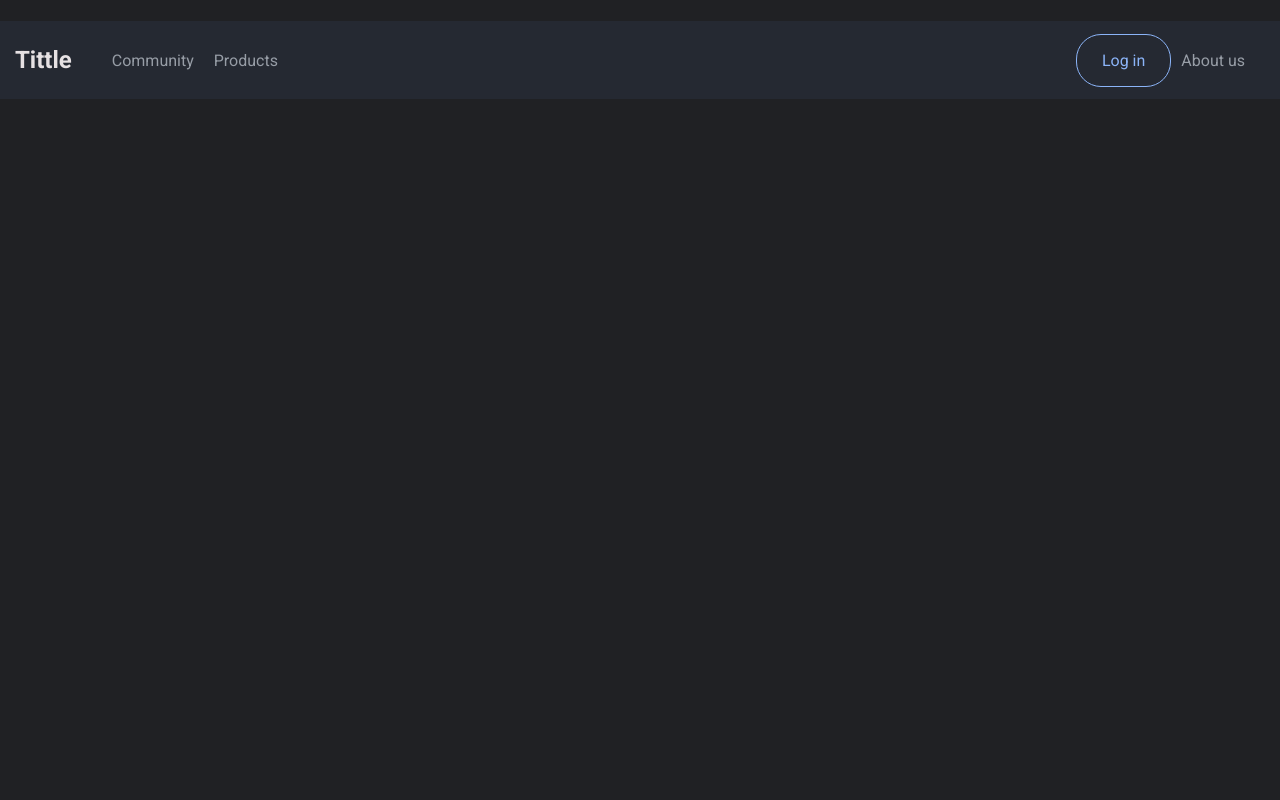
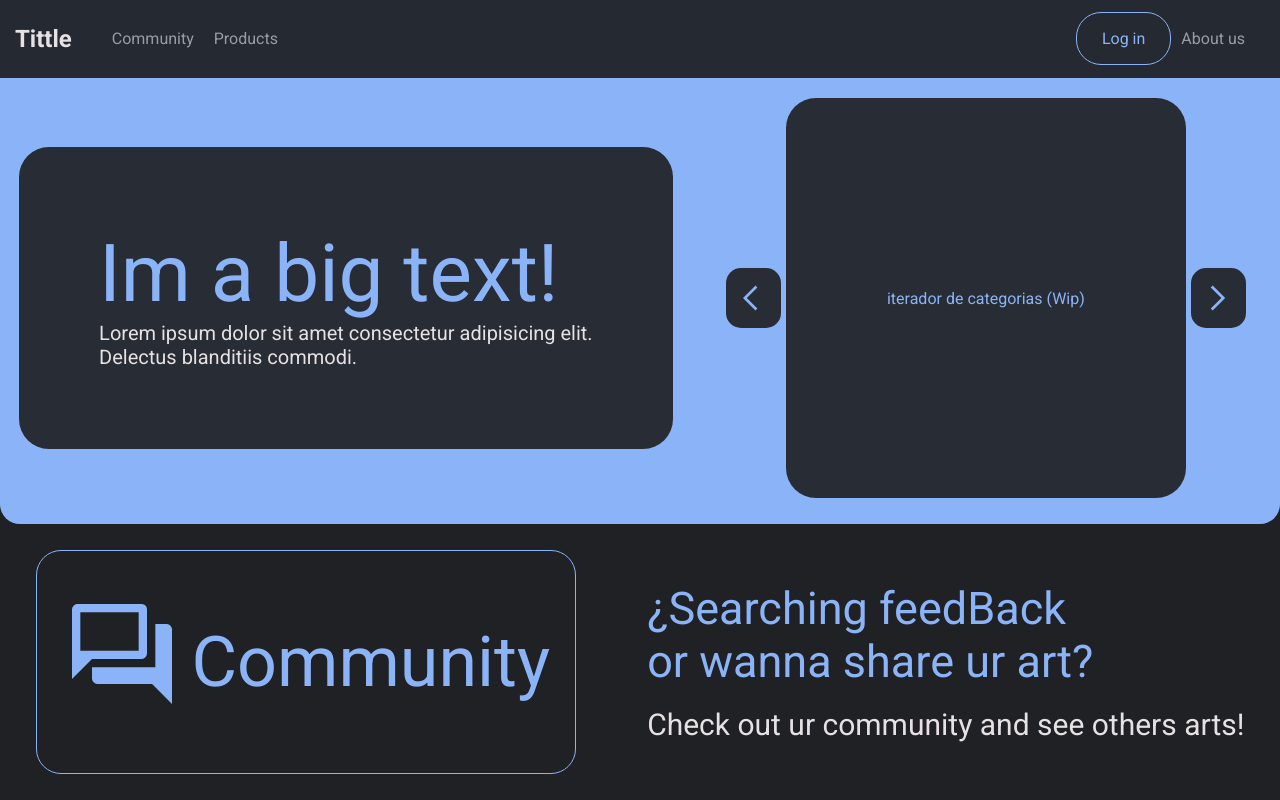
Before and after one commit to SeguRuiz/Do-it-ur-self-React_final-, a React (Vite) app: page /Home in a window 1280 px wide. Built offline with nearby package versions, Linux system fonts and the light colour scheme; data requests are answered from the project's data file.

Commit message:
Estilizando home

```diff
--- a/src/Styles/AboutUs.css
+++ b/src/Styles/AboutUs.css
@@ -3,10 +3,29 @@
   grid-template-rows: 7.5% auto;
 }
 
+
 .about_Us_Container {
   display: grid;
-  grid-template-columns: auto;
-  height: 600px;
+  grid-template-columns: auto auto;
+  height: 550px;
+}
+
+.Developer_Info{
+ height: 100%;
+ overflow-y: auto;
+}
+
+.textts{
+margin-top: 70px;
+}
+
+.big_text{
+color: #8bb4f8;
+font-size: 40px;
+}
+
+.small_Text{
+font-size: 20px;
 }
 
 .Team_Info {
@@ -28,11 +47,13 @@
 }
 
 .form {
+  margin-top: 70px;
   background-color: #28292a;
   padding: 20px;
   border-radius: 20px;
 }
 .about_form {
+
   display: flex;
   flex-direction: column;
   gap: 20px;
--- /dev/null
+++ b/src/Styles/home.css
@@ -0,0 +1,103 @@
+.home_grid {
+  display: grid;
+  grid-template-rows: 9% auto;
+  height: 800px;
+}
+
+.home_area {
+  display: grid;
+  grid-template-rows: auto auto;
+}
+
+.Tittle_Home {
+  border-bottom-left-radius: 20px;
+  border-bottom-right-radius: 20px;
+  background-color: #8bb4f8;
+  display: flex;
+  justify-content: space-around;
+  align-items: center;
+  padding: 0;
+}
+
+.big_textHome {
+  color: #8bb4f8;
+  font-size: 80px;
+}
+.slider_Container {
+  display: grid;
+  grid-template-columns: 10% auto 10%;
+  justify-content: center;
+  gap: 5px;
+}
+.Categories_Show {
+  height: 400px;
+  width: 400px;
+  background-color: #282c35;
+  border-radius: 30px;
+  color: #8bb4f8;
+  display: flex;
+  justify-content: center;
+  align-items: center;
+}
+
+.slider {
+  display: flex;
+  justify-content: center;
+  align-items: center;
+}
+
+.sliderBtn {
+  background-color: #282c35;
+  height: 60px;
+  width: 70px;
+  border-radius: 15px;
+  display: flex;
+  justify-content: center;
+  align-items: center;
+}
+
+.arrow1 {
+  margin-left: 10px;
+}
+.MainText_Home {
+  background-color: #282c35;
+  padding: 80px;
+  border-radius: 30px;
+}
+
+.big_texthome{
+color: #8bb4f8;
+font-size: 45px;
+}
+
+.general_Information {
+  display: flex;
+  justify-content: space-around;
+  align-items: center;
+}
+
+.community_Link {
+  display: flex;
+  justify-content: center;
+  align-items: center;
+  gap: 10px;
+  cursor: pointer;
+  align-items: center;
+  border: #8bb4f8 solid 1.3px;
+  border-radius: 25px;
+  padding-left: 25px;
+  padding-right: 25px;
+  color: #8bb4f8;
+  font-size: 70px;
+}
+
+.community_Link:hover{
+background-color: #8bb4f8;
+  color: #252932;
+  .iconAdd2 {
+    fill: #2d2f31;
+  }
+}
+.small_TextHome{
+font-size: 30px;
+}
--- a/src/Styles/index.css
+++ b/src/Styles/index.css
@@ -12,15 +12,16 @@
 * {
   user-select: none;
   font-family: "Roboto", sans-serif;
+  scrollbar-color: #e6e1e3 rgba(0, 0, 0, 0);
 
 }
 
-body{
+body {
   background-color: #202124;
   color: #e6e1e3;
   margin: 0;
 }
-#info_User{
+#info_User {
   display: flex;
   justify-content: center;
   align-items: center;
@@ -35,7 +36,6 @@ gap: 10px;
 #TaskContainer {
   padding: 10px;
   width: 800px;
-
 }
 #taskFather {
   border: rgba(0, 0, 0, 0.3) solid 1px;
@@ -79,7 +79,7 @@ gap: 10px;
   overflow: auto;
 }
 
-.task_text{
+.task_text {
   font-size: 20px;
 }
 
@@ -95,21 +95,20 @@ font-size: 20px;
   justify-content: center;
   align-items: center;
   gap: 10px;
-
 }
 
-#form_Submit{
+#form_Submit {
   gap: 20px;
   margin-right: 470px;
 }
 
-#form_Tasks_Center{
+#form_Tasks_Center {
   display: flex;
   justify-content: center;
   align-items: center;
 }
 
-.counter_Div{
+.counter_Div {
   width: 800px;
   display: flex;
   align-items: end;
@@ -117,7 +116,7 @@ font-size: 20px;
   margin-left: 265px;
 }
 
-#counter_Circle{
+#counter_Circle {
   display: flex;
   justify-content: center;
   align-items: center;
@@ -127,7 +126,7 @@ border-radius: 100px;
   border: rgba(0, 0, 0, 0.3) solid 1px;
 }
 
-.inpts{
+.inpts {
   background-color: white;
   border: rgba(0, 0, 0, 0.3) solid 1px;
   font-size: 20px;
@@ -136,7 +135,7 @@ border-radius: 5px;
   margin-right: 10px;
 }
 
-.submit_Btn{
+.submit_Btn {
   background-color: white;
   border: rgba(0, 0, 0, 0.3) solid 1px;
   font-size: 20px;
@@ -145,6 +144,6 @@ border-radius: 5px;
   cursor: pointer;
 }
 
-.inpts:focus{
+.inpts:focus {
   outline: none;
 }
--- a/src/container/Pages/public/About_Us.jsx
+++ b/src/container/Pages/public/About_Us.jsx
@@ -33,9 +33,45 @@ const About_Us = () => {
               </form>
             </div>
           </div>
+          <div className="Developer_Info">
+            <div className="textts">
+              <div className="big_text">
+                Esto es un texto muy creativo,
+                <br />e inspiracional
+              </div>
+              <br />
+              <div className="small_Text">
+                Lorem ipsum dolor sit amet consectetur adipisicing elit. <br />
+                Delectus blanditiis commodi cum rem autem quod aliquam eum. <br />
+                Eveniet non commodi alias necessitatibus facilis fugiat illum <br />
+                dolor corporis, repudiandae recusandae accusantium.
+              </div>
+              <br />
+              <br />
+              <div className="small_Text">
+                Lorem ipsum dolor sit amet consectetur adipisicing elit. <br />
+                Delectus blanditiis commodi cum rem autem quod aliquam eum. <br />
+
+              </div>
+               <br />
+               <br />
+               <br />
+               <div className="big_text">
+                Lorem ipsum dolor sit am <br />
+                 adipisicing elit
+              </div>
+              <br />
+              <br />
+              <div className="small_Text">
+                Lorem ipsum dolor sit amet consectetur adipisicing elit. <br />
+                Delectus blanditiis commodi cum rem autem quod aliquam eum. <br />
+                Eveniet non commodi alias necessitatibus facilis fugiat illum <br />
+                dolor corporis, repudiandae recusandae accusantium.
               </div>
             </div>
-
+          </div>
+        </div>
+      </div>
     </>
   );
 };
--- a/src/container/Pages/public/Home.jsx
+++ b/src/container/Pages/public/Home.jsx
@@ -1,13 +1,86 @@
-import Navbar_Ho from "../../components/Navbar_Ho"
-
+import Navbar_Ho from "../../components/Navbar_Ho";
 
 const Home = () => {
   return (
-   <>
-   <Navbar_Ho/>
-   <h1>Home</h1>
-   </>
-  )
-}
+    <>
+      <Navbar_Ho />
+      <div className="home_grid">
+        <div></div>
+        <div className="home_area">
+          <div className="Tittle_Home">
+            <div className="MainText_Home">
+              <div className="big_textHome">Im a big text!</div>
 
-export default Home
+              <div className="small_Text">
+                Lorem ipsum dolor sit amet consectetur adipisicing elit. <br />
+                Delectus blanditiis commodi.
+                <br />
+              </div>
+            </div>
+            <div className="slider_Container">
+              <div className="slider">
+                <div className="sliderBtn">
+                  <svg
+                    xmlns="http://www.w3.org/2000/svg"
+                    height="40px"
+                    viewBox="0 -960 960 960"
+                    width="30px"
+                    fill="#8bb4f8"
+                    className="arrow1"
+                  >
+                    <path d="M400-80 0-480l400-400 61 61.67L122.67-480 461-141.67 400-80Z" />
+                  </svg>
+                </div>
+              </div>
+              <div className="Categories_Show">
+                iterador de categorias (Wip)
+              </div>
+              <div className="slider">
+                <div className="sliderBtn">
+                  <svg
+                    xmlns="http://www.w3.org/2000/svg"
+                    height="40px"
+                    viewBox="0 -960 960 960"
+                    width="30px"
+                    fill="#8bb4f8"
+                  >
+                    <path d="m309.67-81.33-61-61.67L587-481.33 248.67-819.67l61-61.66 400 400-400 400Z" />
+                  </svg>
+                </div>
+              </div>
+            </div>
+          </div>
+          <div className="general_Information">
+            <div className="community_Link">
+              <div>
+                <svg
+                  xmlns="http://www.w3.org/2000/svg"
+                  height="120px"
+                  viewBox="0 -960 960 960"
+                  width="120px"
+                  fill="#8bb4f8"
+                  className="iconAdd2"
+                >
+                  <path d="M280.67-240q-15 0-27.84-13.17Q240-266.33 240-281.33v-92h506.67V-720H840q15 0 27.5 13.17Q880-693.67 880-678v597.33L720.67-240h-440ZM80-280v-558.67q0-15 12.5-28.16Q105-880 120-880h519.33q15.67 0 28.17 12.83 12.5 12.84 12.5 28.5v357.34q0 15-12.5 28.16Q655-440 639.33-440H240L80-280Zm533.33-226.67v-306.66H146.67v306.66h466.66Zm-466.66 0v-306.66 306.66Z" />
+                </svg>
+              </div>
+              <p>Community</p>
+            </div>
+            <div>
+              <div className="big_texthome">
+                ¿Searching feedBack <br />
+                or wanna share ur art?
+              </div>
+              <br />
+              <div className="small_TextHome">
+                Check out ur community and see others arts!
+              </div>
+            </div>
+          </div>
+        </div>
+      </div>
+    </>
+  );
+};
+
+export default Home;
--- a/src/container/Pages/public/Products.jsx
+++ b/src/container/Pages/public/Products.jsx
@@ -5,12 +5,18 @@ const Products = () => {
   return (
     <>
     <Navbar_Ho/>
-    <div className="products_Container">
+    <div className="productspage">
       <div></div>
-      <div className="Products_Area">
-      <h1>products area </h1>
+      <div className="components_Part">
+      <div className="filters_Area">
+        <div className="btns_Area">
+          btns Area(WIP)
+        </div>
       </div>
-      <div></div>
+      <div className="products_Area">
+        <div className="products_iterator">Aqui ira el area de productos(WIP)</div>
+      </div>
+      </div>
     </div>
     </>
   )
--- a/src/container/components/Navbar_Ho.jsx
+++ b/src/container/components/Navbar_Ho.jsx
@@ -7,18 +7,26 @@ const Navbar_Ho = () => {
 
   return (
     <div className="navbar_Home">
+      <div className="navigationa_Area">
+        <h2
+          className="title"
+          onClick={() => {
+            go_To("/Home");
+          }}
+        >
+          Tittle
+        </h2>
 
-      <div className="navigationa_Area">
-        <h2 className="title">Tittle</h2>
-
-        <p className="Community_link"
+        <p
+          className="Community_link"
           onClick={() => {
             go_To("/Home/Community");
           }}
         >
           Community
         </p>
-        <p className="Products_link"
+        <p
+          className="Products_link"
           onClick={() => {
             go_To("/Home/Products");
           }}
@@ -39,7 +47,8 @@ const Navbar_Ho = () => {
               </p>
             </div>
 
-            <p className="about_Link"
+            <p
+              className="about_Link"
               onClick={() => {
                 go_To("/Home/AboutUs");
               }}
@@ -59,7 +68,8 @@ const Navbar_Ho = () => {
               </p>
             </div>
 
-            <p className="about_Link"
+            <p
+              className="about_Link"
               onClick={() => {
                 go_To("/Home/AboutUs");
               }}
--- a/src/routes/App.jsx
+++ b/src/routes/App.jsx
@@ -16,6 +16,7 @@ import "../Styles/Community.css";
 import "../Styles/Products.css";
 import "../Styles/AboutUs.css"
 import "../Styles/infoUser.css"
+import "../Styles/home.css"
 import { useTheContext } from "../context/ContextProvider";
 import { ContextProvider } from "../context/ContextProvider";
 
```
Also changed, not shown: src/Styles/Products.css (+48 -8 lines), src/Styles/infoUser.css (+22 -8 lines), src/container/components/UseCrud/UserInfo.jsx (+33 -12 lines). Lines whose indentation alone changed are shown as unchanged.
